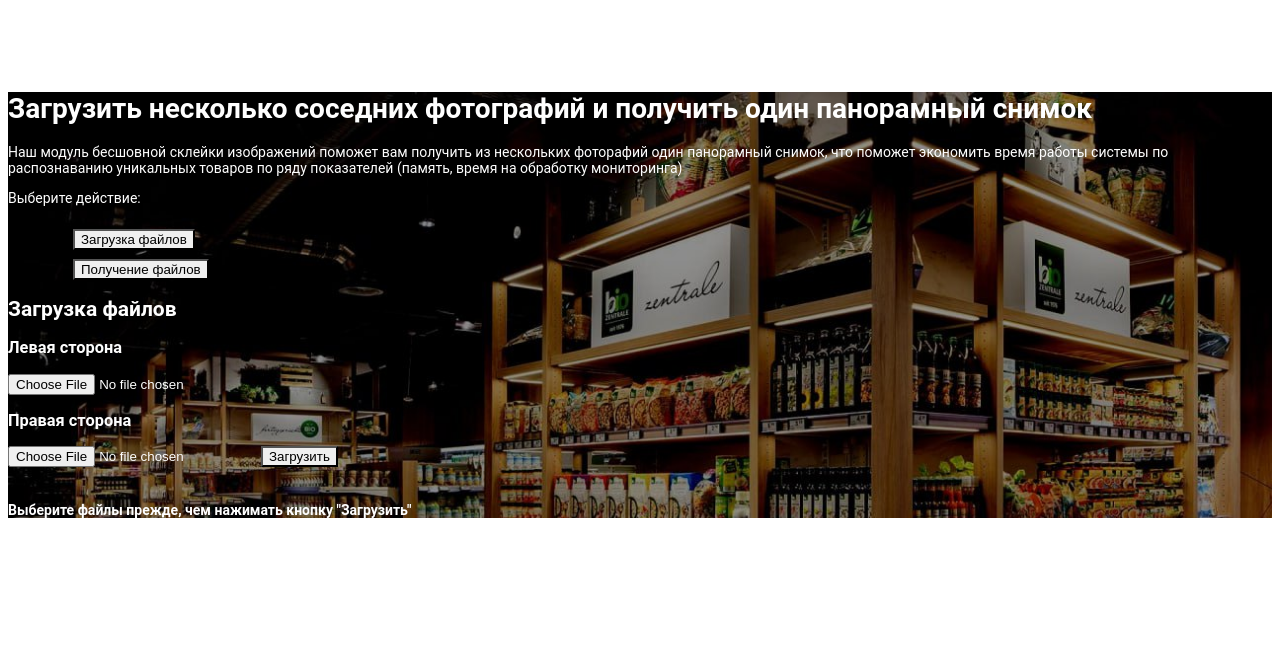
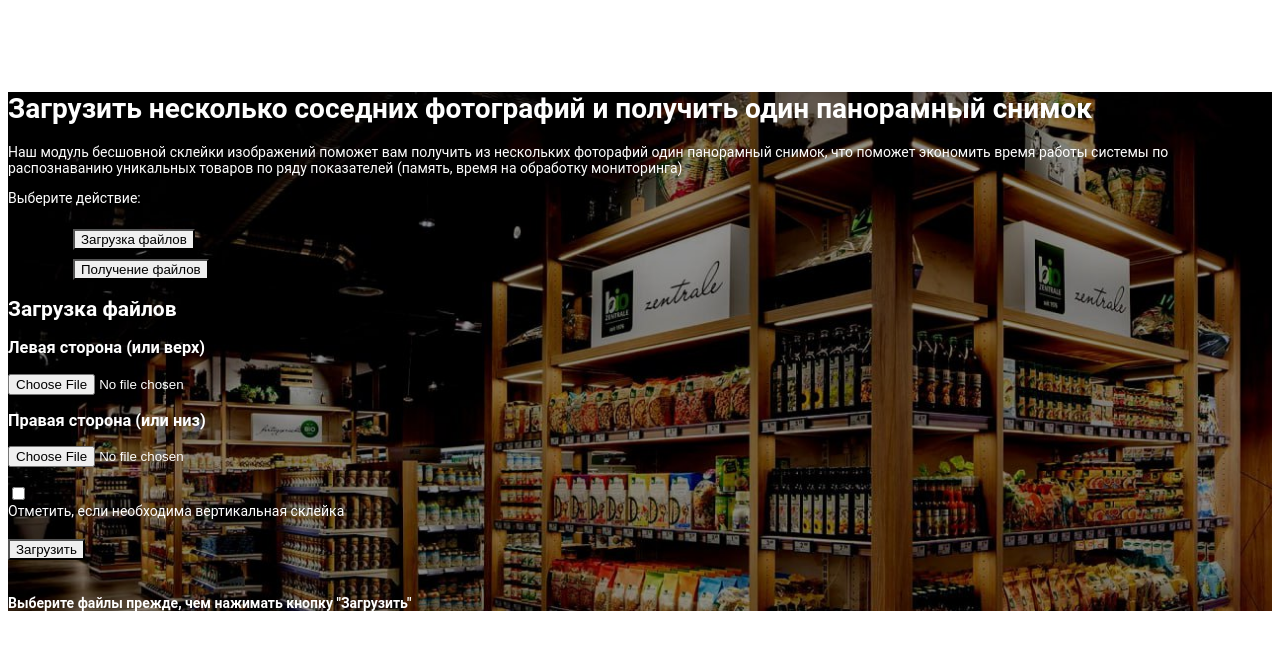
Before and after one commit to AlexandraKam/hakatonUpgrade, a React (Create React App) app: page / in a window 1280 px wide. Both pictures are taken after a click on the button "Загрузка файлов". Shown: the top 650 px of the page. Built offline with nearby package versions, Linux system fonts and the light colour scheme.

Commit message:
all is done

```diff
--- a/src/App.css
+++ b/src/App.css
@@ -99,3 +99,8 @@ select {
   max-height: 100%;
   object-fit: contain;
 }
+
+.download-button, .checkbox {
+  display: block;
+  margin-top: 20px;
+}
--- a/src/components/DownloadForm.js
+++ b/src/components/DownloadForm.js
@@ -5,6 +5,7 @@ import { useState } from "react";
 
 function DownloadForm() {
   const [files, setFiles] = useState({ fileLeft: null, fileRight: null });
+  const [checked, setChecked] = useState(false);
   const [result, setResult] = useState(null);
 
   const onFileChange = (file, name) => {
@@ -18,13 +19,19 @@ function DownloadForm() {
     console.log(files);
   };
 
+      const onCheckboxChange = (e) => {
+        setChecked(e.target.checked);
+    }
+
   function handleSubmit(e) {
     e.preventDefault();
     const formData = new FormData();
 
     // Update the formData object
     formData.append("image1", files.fileLeft);
-    formData.append("image2", files.fileRight);
+    formData.append("image2", files.fileRight)
+    formData.append("is_vertical_stitching", checked);
+
 
     console.log(e, files);
     axios
@@ -48,61 +55,67 @@ function DownloadForm() {
             return (
                 <div>
                     <h2>Детали:</h2>
-          {files.fileLeft && (
+                    {files.fileLeft &&
                         <div className="file-details">
                             <h4>Левый файл:</h4>
-              <p>Имя файла: {files.fileLeft.name}</p>
-              <p>Тип файла: {files.fileLeft.type}</p>
+                            <p>
+                                Имя файла:{" "}
+                                {files.fileLeft.name}
+                            </p>
+                            <p>
+                                Тип файла:{" "}
+                                {files.fileLeft.type}
+                            </p>
                         </div>
-          )}
-          {files.fileRight && (
+                    }
+                    {files.fileRight &&
                         <div className="file-details">
                             <h4>Правый файл:</h4>
-              <p>Имя файла: {files.fileRight.name}</p>
-              <p>Тип файла: {files.fileRight.type}</p>
+                            <p>
+                                Имя файла:{" "}
+                                {files.fileRight.name}
+                            </p>
+                            <p>
+                                Тип файла:{" "}
+                                {files.fileRight.type}
+                            </p>
                         </div>
-          )}
+                    }
                 </div>
             );
         } else {
             return (
                 <div>
                     <br />
-          <h4>Выберите файлы прежде, чем нажимать кнопку "Загрузить"</h4>
+                    <h4>
+                        Выберите файлы прежде, чем нажимать кнопку "Загрузить"
+                    </h4>
                 </div>
             );
         }
-  };
+    }
+
 
     return (
         <div className="main-content">
             <h2>Загрузка файлов</h2>
             <form onSubmit={handleSubmit}>
                 <label className="conf-step__label conf-step__label-fullsize" htmlFor="name">
-          <h3>Левая сторона</h3>
-          <input
-            className="conf-step__input"
-            type="file"
-            placeholder="Выберите файл"
-            name="photoLeft"
-            accept="image/*,image/jpeg"
-            onChange={(e) => onFileChange(e.target.files[0], e.target.name)}
-          />
+                    <h3>Левая сторона (или верх)</h3>
+                    <input className="conf-step__input" type="file" placeholder="Выберите файл" name="photoLeft" accept="image/*,image/jpeg" onChange={(e) => onFileChange(e.target.files[0], e.target.name)} />
                 </label>
                 <label className="conf-step__label conf-step__label-fullsize" htmlFor="name">
-          <h3>Правая сторона</h3>
-          <input
-            className="conf-step__input"
-            type="file"
-            placeholder="Выберите файл"
-            name="photoRight"
-            accept="image/*,image/jpeg"
-            onChange={(e) => onFileChange(e.target.files[0], e.target.name)}
-          />
+                    <h3>Правая сторона (или низ)</h3>
+                    <input className="conf-step__input" type="file" placeholder="Выберите файл" name="photoRight" accept="image/*,image/jpeg" onChange={(e) => onFileChange(e.target.files[0], e.target.name)} />
+                </label>
+                <label>
+                    <input className="checkbox" type="checkbox" onChange={(e) => onCheckboxChange(e)} checked={checked}/>
+                    Отметить, если необходима вертикальная склейка
                 </label>
                 <input type="submit" value="Загрузить" className="download-button" />
                 {fileData(files)}
             </form>
+
 
       {result &&
                 <>
```
Also changed, not shown: 1 other file (tests, documents, lock files or other folders). Lines whose indentation alone changed are shown as unchanged.
